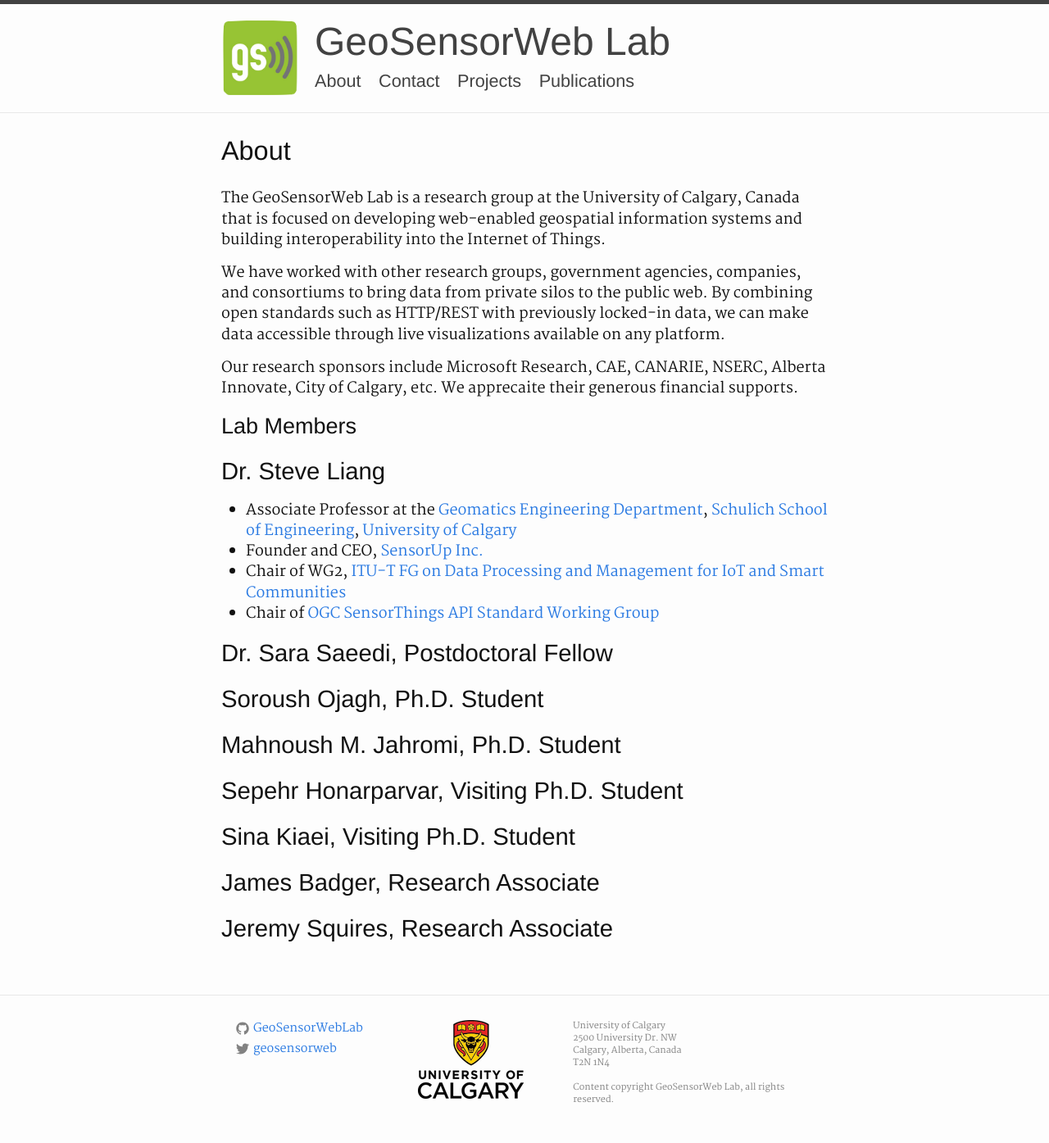
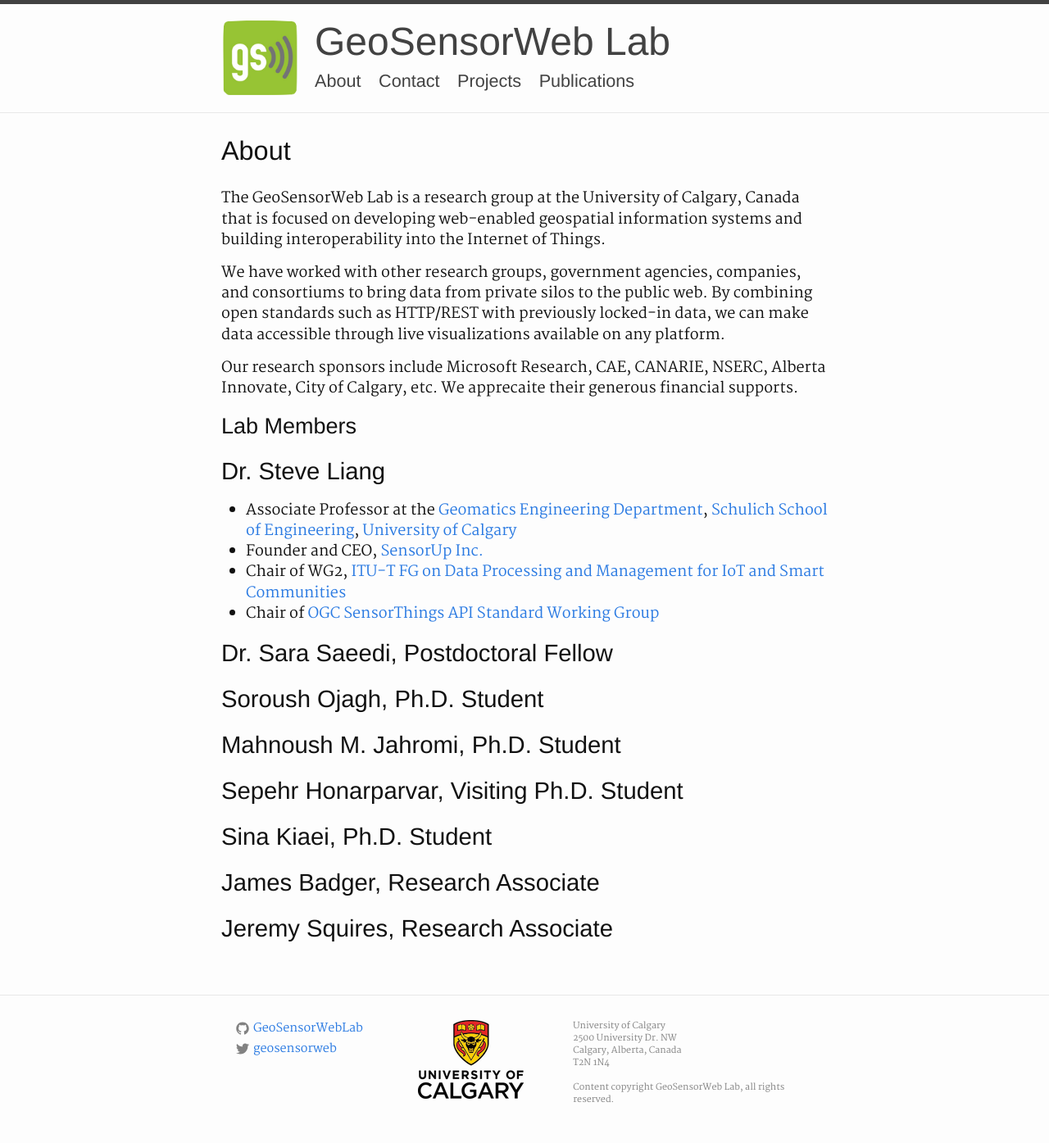
Before and after one commit to GeoSensorWebLab/geosensorweblab.github.io, a Jekyll site: the page built from about.md, in a window 1280 px wide. Shown: the whole page at 82% size. Built offline with Jekyll 4.4.1, drawn with Linux system fonts in a browser that asks for light colours.

Commit message:
fix(about): correct Sina's title

```diff
--- a/about.md
+++ b/about.md
@@ -20,9 +20,15 @@
 - Chair of [OGC SensorThings API Standard Working Group](http://www.opengeospatial.org/projects/groups/sweiotswg)
 
 ### Dr. Sara Saeedi, Postdoctoral Fellow
+
 ### Soroush Ojagh, Ph.D. Student
+
 ### Mahnoush M. Jahromi, Ph.D. Student
+
 ### Sepehr Honarparvar, Visiting Ph.D. Student
-### Sina Kiaei, Visiting Ph.D. Student
+
+### Sina Kiaei, Ph.D. Student
+
 ### James Badger, Research Associate
+
 ### Jeremy Squires, Research Associate
```
